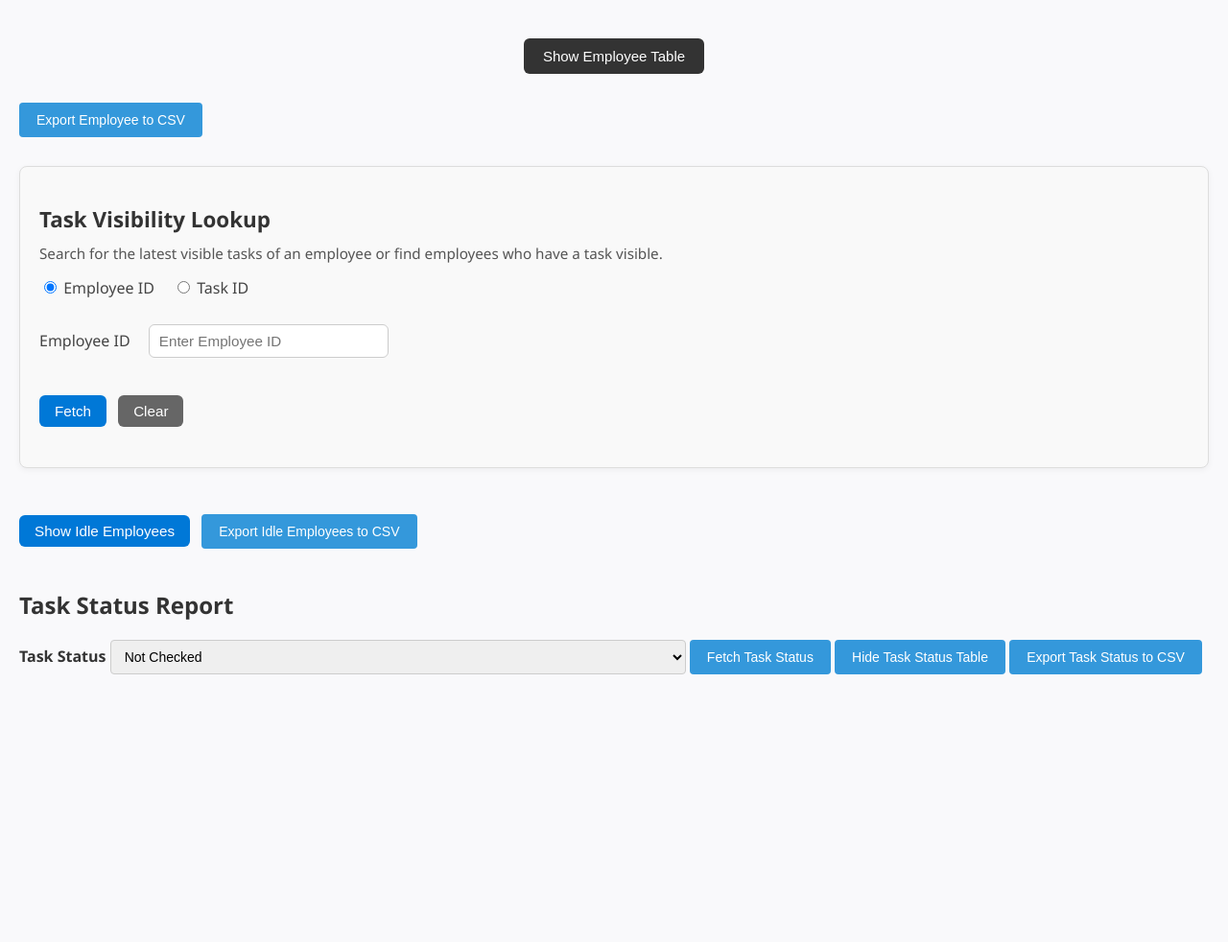
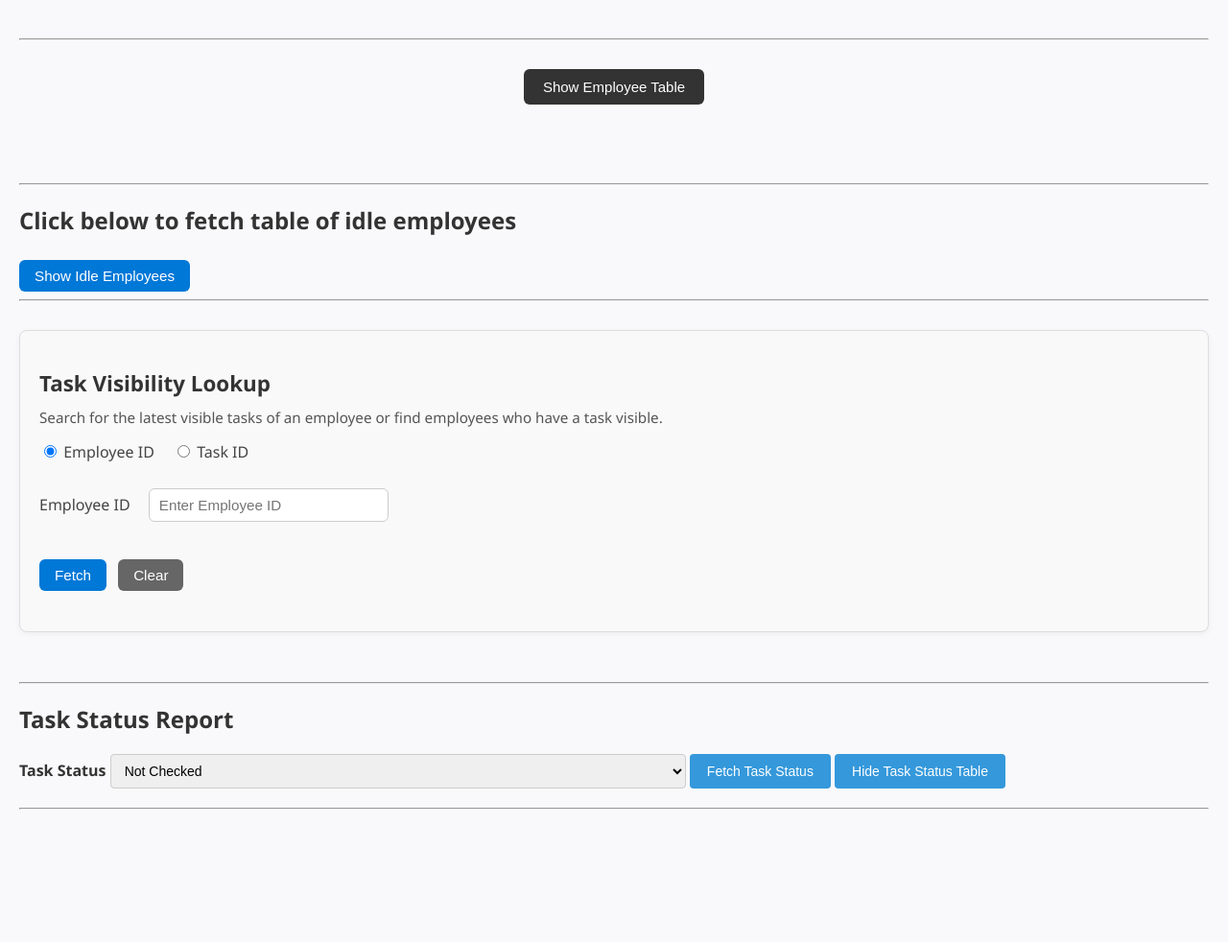
Before and after one commit to Siva817/MM_Task_Tracker, a FastAPI app: page /manager in a window 1280 px wide. Shown: the part 1104-2086 px from the top of the page at 96% size. Before the commit the page ends 1807 px from the top, so only its background shows below. Run offline with FastAPI, Linux system fonts and the light colour scheme; data that the repository does not hold is empty.

Commit message:
Add exportcsv buttons disappearing feature along with tables

```diff
--- a/app/static/manager.js
+++ b/app/static/manager.js
@@ -106,20 +106,31 @@ document.addEventListener("DOMContentLoaded", function () {
     const toggleTableButton = document.getElementById("toggleTableButton");
     const employeeTableContainer = document.getElementById("employeeTableContainer");
 
-    if (toggleTableButton && employeeTableContainer) {
-        toggleTableButton.addEventListener("click", function () {
-            employeeTableContainer.classList.toggle("hidden");
+    toggleTableButton.addEventListener("click", function () {
+        if (employeeTableContainer.style.display === "none") {
+            // Show table and export button
+            employeeTableContainer.style.display = "block";
+            exportEmployeeCsvButton.style.display = "inline-block";
 
-            const tableIsHidden = employeeTableContainer.classList.contains("hidden");
-            toggleTableButton.textContent = tableIsHidden ? "Show Employee Table" : "Hide Employee Table";
+            toggleTableButton.textContent = "Hide Employee Table";
 
-            if (!tableIsHidden) {
-                setTimeout(() => {
-                    employeeTableContainer.scrollIntoView({ behavior: "smooth", block: "start" });
-                }, 100);
-            }
-        });
-    }
+            // Scroll to table
+            setTimeout(() => {
+                employeeTableContainer.scrollIntoView({
+                    behavior: "smooth",
+                    block: "start"
+                });
+            }, 100);
+
+        } else {
+            // Hide table and export button
+            employeeTableContainer.style.display = "none";
+            exportEmployeeCsvButton.style.display = "none";
+
+            toggleTableButton.textContent = "Show Employee Table";
+        }
+    });
+
 
     /*
     ==================================================
@@ -252,9 +263,11 @@ document.addEventListener("DOMContentLoaded", function () {
     toggleIdleEmployeesButton.addEventListener("click", function () {
         if (idleEmployeesSection.style.display === "none") {
             idleEmployeesSection.style.display = "block";
+            exportIdleEmployeesCsvButton.style.display = "inline-block";
             toggleIdleEmployeesButton.textContent = "Hide Idle Employees";
         } else {
             idleEmployeesSection.style.display = "none";
+            exportIdleEmployeesCsvButton.style.display = "none";
             toggleIdleEmployeesButton.textContent = "Show Idle Employees";
         }
     });
@@ -332,6 +345,7 @@ document.addEventListener("DOMContentLoaded", function () {
 
                 // Show table section
                 taskStatusTableSection.style.display = "block";
+                exportTaskStatusCsvButton.style.display = "inline-block";
 
                 // Smooth scroll to table
                 setTimeout(function () {
@@ -355,6 +369,7 @@ document.addEventListener("DOMContentLoaded", function () {
         hideTaskStatusButton.addEventListener("click", function () {
             // Hide the table section
             taskStatusTableSection.style.display = "none";
+            exportTaskStatusCsvButton.style.display = "none";
         });
     }
 
--- a/app/static/style.css
+++ b/app/static/style.css
@@ -402,3 +402,25 @@ tr:nth-child(even) {
 #idleEmployeesTable a:hover {
     text-decoration: underline;
 }
+
+/* Export CSV Buttons (smaller, secondary style) */
+#exportEmployeeCsvButton,
+#exportIdleEmployeesCsvButton,
+#exportLookupCsvButton,
+#exportTaskStatusCsvButton {
+  background-color: #666;
+  font-size: 12px;
+  padding: 6px 12px;
+  margin: 4px;
+  border-radius: 4px;
+  color: #fff;
+  cursor: pointer;
+  transition: background-color 0.2s ease;
+}
+
+#exportEmployeeCsvButton:hover,
+#exportIdleEmployeesCsvButton:hover,
+#exportLookupCsvButton:hover,
+#exportTaskStatusCsvButton:hover {
+  background-color: #444;
+}
--- a/app/templates/employee.html
+++ b/app/templates/employee.html
@@ -98,6 +98,8 @@
     <!-- Submit Button -->
     <button id="submitButton">Submit</button>
 
+    <br><br><br>
+
     <!-- External JavaScript file -->
     <script src="/static/script.js"></script>
 
--- a/app/templates/manager.html
+++ b/app/templates/manager.html
@@ -72,8 +72,9 @@
     <!-- ========================================
          EMPLOYEE TABLE TOGGLE
     ========================================= -->
+    <hr>
     <button id="toggleTableButton" type="button">Show Employee Table</button>
-    <button id="exportEmployeeCsvButton" type="button">Export Employee to CSV</button>
+    <button id="exportEmployeeCsvButton" type="button" style="display: none;">Export Employee to CSV</button>
 
     <!-- Employee Table -->
     <section id="employeeTableContainer" class="employee-table-container hidden">
@@ -100,9 +101,52 @@
         </table>
     </section>
 
+
+        <!-- ========================================
+         IDLE EMPLOYEES TABLE
+    ========================================= -->
+    <br><br> <hr>
+    <h2>Click below to fetch table of idle employees</h2>
+
+    <button id="toggleIdleEmployeesButton" type="button">Show Idle Employees</button>
+    <button id="exportIdleEmployeesCsvButton" type="button" style="display: none;">Export Idle Employees to CSV</button>
+
+    <div id="idleEmployeesSection" style="display: none;">
+        <h2>Idle Employees</h2>
+        <table id="idleEmployeesTable" border="1" cellpadding="6" cellspacing="0">
+            <thead>
+                <tr>
+                    <th>Employee ID</th>
+                    <th>Employee Name</th>
+                    <th>Manager</th>
+                    <th>Drive Link</th>
+                    <th>Remarks</th>
+                    <th>Last Log Time</th>
+                </tr>
+            </thead>
+            <tbody>
+                {% for employee in idle_employees %}
+                <tr>
+                    <td>{{ employee.employee_id }}</td>
+                    <td>{{ employee.employee_name.title() }}</td>
+                    <td>{{ employee.manager }}</td>
+                    <td>
+                        {% if employee.drive_link %}
+                        <a href="{{ employee.drive_link }}" target="_blank">Open Link</a>
+                        {% endif %}
+                    </td>
+                    <td>{{ employee.idle_remarks }}</td>
+                    <td>{{ employee.submitted_at }}</td>
+                </tr>
+                {% endfor %}
+            </tbody>
+        </table>
+    </div>
+
     <!-- ========================================
          TASK VISIBILITY LOOKUP
     ========================================= -->
+    <hr>
     <div id="taskLookupSection">
         <h2>Task Visibility Lookup</h2>
         <p>Search for the latest visible tasks of an employee or find employees who have a task visible.</p>
@@ -146,44 +190,7 @@
         </div>
     </div>
 
-    <!-- ========================================
-         IDLE EMPLOYEES TABLE
-    ========================================= -->
-    <br><br>
-    <button id="toggleIdleEmployeesButton" type="button">Show Idle Employees</button>
-    <button id="exportIdleEmployeesCsvButton" type="button">Export Idle Employees to CSV</button>
 
-    <div id="idleEmployeesSection" style="display: none;">
-        <h2>Idle Employees</h2>
-        <table id="idleEmployeesTable" border="1" cellpadding="6" cellspacing="0">
-            <thead>
-                <tr>
-                    <th>Employee ID</th>
-                    <th>Employee Name</th>
-                    <th>Manager</th>
-                    <th>Drive Link</th>
-                    <th>Remarks</th>
-                    <th>Last Log Time</th>
-                </tr>
-            </thead>
-            <tbody>
-                {% for employee in idle_employees %}
-                <tr>
-                    <td>{{ employee.employee_id }}</td>
-                    <td>{{ employee.employee_name.title() }}</td>
-                    <td>{{ employee.manager }}</td>
-                    <td>
-                        {% if employee.drive_link %}
-                        <a href="{{ employee.drive_link }}" target="_blank">Open Link</a>
-                        {% endif %}
-                    </td>
-                    <td>{{ employee.idle_remarks }}</td>
-                    <td>{{ employee.submitted_at }}</td>
-                </tr>
-                {% endfor %}
-            </tbody>
-        </table>
-    </div>
 
 
 <br><br>
@@ -191,6 +198,7 @@
     <!-- ===================================== -->
     <!-- Task Status Report -->
     <!-- ===================================== -->
+     <hr>
 
     <div id="taskStatusReportControls">
 
@@ -236,6 +244,7 @@
 
         <button
             id="exportTaskStatusCsvButton"
+            style="display: none;"
         >
             Export Task Status to CSV
         </button>
@@ -246,6 +255,7 @@
     <!-- ===================================== -->
     <!-- Task Status Table -->
     <!-- ===================================== -->
+     <hr>
 
     <div
         id="taskStatusTableSection"
```
Also changed, not shown: README.md.
